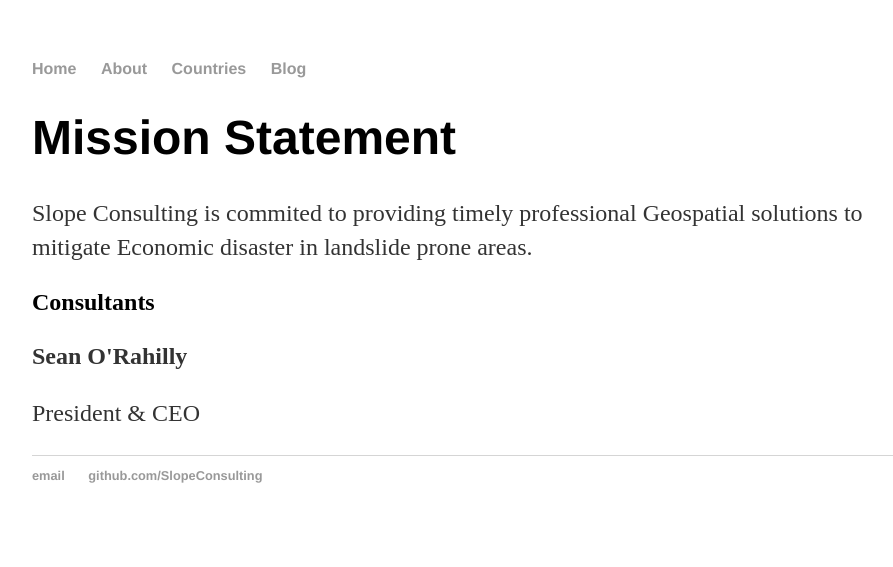
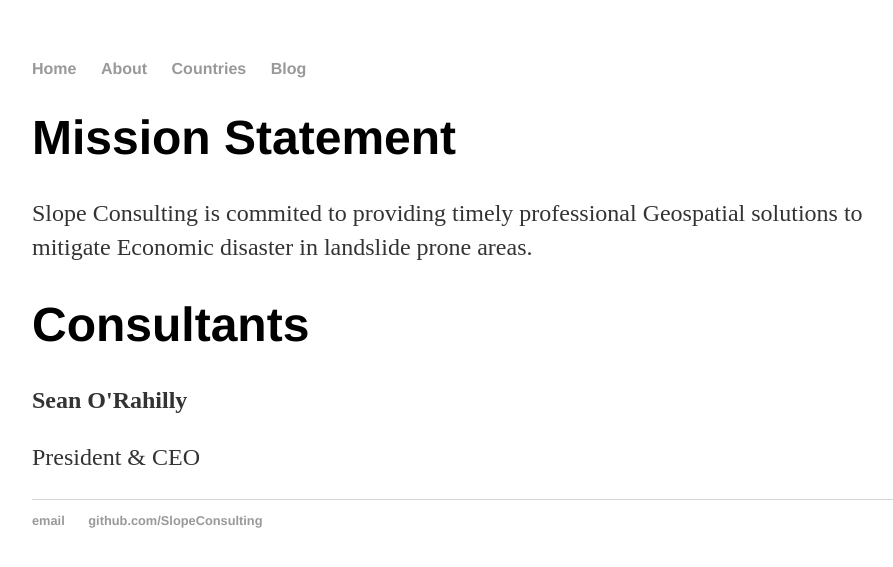
Before and after one commit to SlopeConsulting/SlopeBlog, a Jekyll site: the page built from about/index.html, in a window 1280 px wide. Shown: the top 567 px of the page, without its empty margins (160-1053 px from the left). Built offline with Jekyll 4.4.1, drawn with Linux system fonts in a browser that asks for light colours.

```diff
--- a/about/index.html
+++ b/about/index.html
@@ -7,7 +7,7 @@ title: Slope Consulting's Mission
 			<h1>Mission Statement</h1>
 			<p>Slope Consulting is commited to providing timely professional Geospatial solutions to mitigate Economic disaster in landslide prone areas.</p>
 
-			<h2>Consultants</h2>
+			<h1>Consultants</h1>
 			<p><strong>Sean O'Rahilly</strong><p>
 				<p>President & CEO <p>
 		</div>
```
